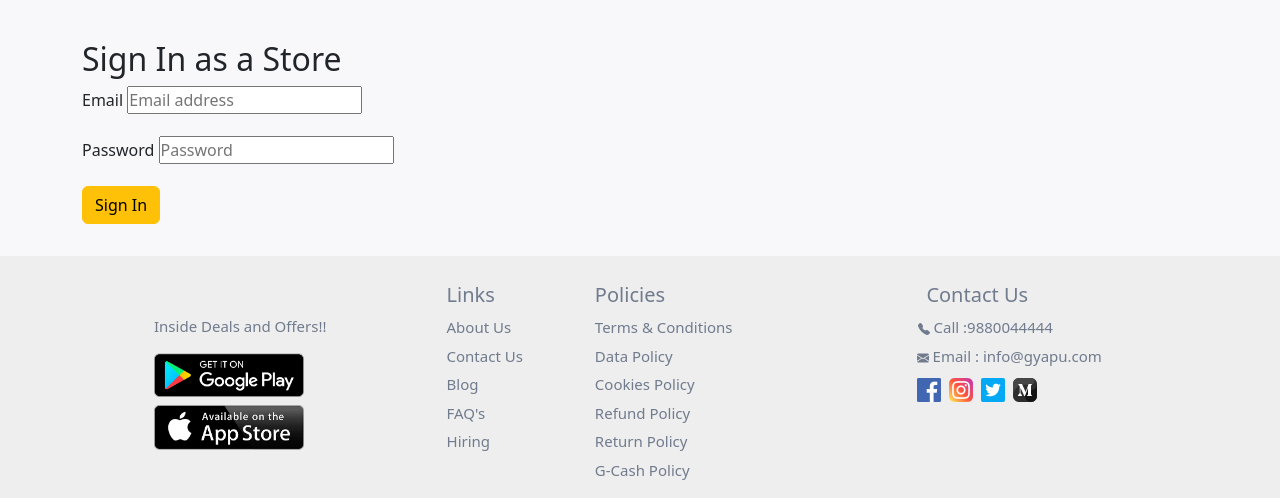
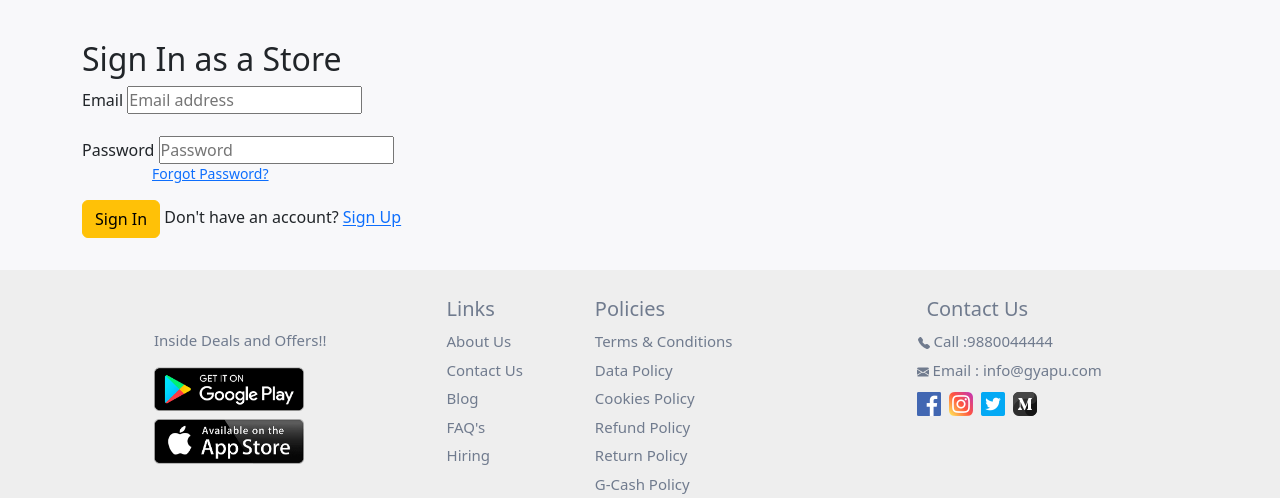
Before and after one commit to manish021124/ecommerce_django, a Django app: page /accounts/store/login in a window 1280 px wide. Shown: the part 150-648 px from the top of the page. Run offline with Django 5.2, Linux system fonts and the light colour scheme; data comes from the database, SQL or seed files in the repository; both versions use the stored data as it was after the commit; grey boxes are pictures that could not be loaded.

Commit message:
updated store login and signup layout

```diff
--- a/user/templates/account/password_reset_from_key.html
+++ b/user/templates/account/password_reset_from_key.html
@@ -17,6 +17,7 @@
       The password reset link was invalid, possibly because it has already been used. Please request a <a href="{% url 'account_reset_password' %}">new password reset</a>.
     </p>
   {% else %}
+    {% comment %} action_url: from allauth source code, path: allauth/account/views.py {% endcomment %}
     <form method="post" action={{ action_url }}>
       {% csrf_token %}
       {% for field in form %}
--- a/user/templates/store/login.html
+++ b/user/templates/store/login.html
@@ -12,7 +12,13 @@
       {{ field }}
     </div>
     {% endfor %}
-    <button type="submit" class="btn btn-warning">Sign In</button>
+    <div class="mb-3" style="margin-top: -23px; margin-left: 70px; font-size: 14px;">
+      <a href="{% url 'account_reset_password' %}">Forgot Password?</a>
+    </div>
+    <div>
+      <button type="submit" class="btn btn-warning">Sign In</button>
+      <span>Don't have an account? <a href="{% url 'store_signup' %}">Sign Up</a></span>
+    </div>
   </form>
 </div>
 {% endblock content %}
--- a/user/templates/store/signup.html
+++ b/user/templates/store/signup.html
@@ -11,7 +11,10 @@
       {{ field }}
     </div>
     {% endfor %}
-    <button type="submit" class="btn btn-warning">Sign Up</button>
+    <div>
+      <button type="submit" class="btn btn-warning">Sign Up</button>
+      <span>Already have an account? <a href="{% url 'store_login' %}">Sign In</a></span>
+    </div>
   </form>
 </div>
 {% endblock content %}
```
Also changed, not shown: db.sqlite3.
